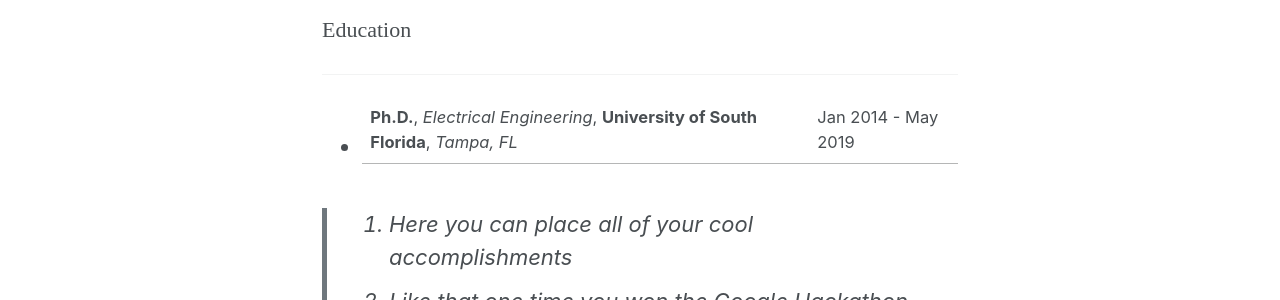
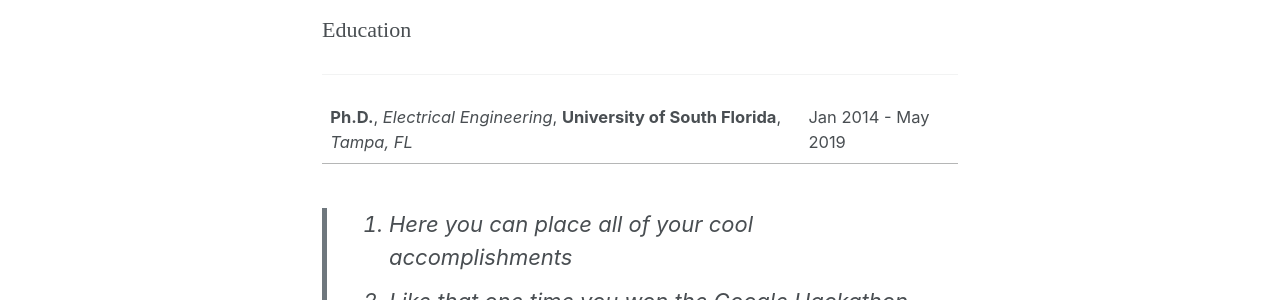
Before and after one commit to AsimMazin/Asimmazin.github.io, a Jekyll site: the page built from _pages/Resume.md, in a window 1280 px wide. Shown: the part 502-802 px from the top of the page. Built offline with Jekyll 4.4.1, drawn with Linux system fonts in a browser that asks for light colours; cached includes are drawn as plain includes; nearby versions of some CDN libraries.

Commit message:
New Modification

```diff
--- a/_pages/Resume.md
+++ b/_pages/Resume.md
@@ -14,7 +14,7 @@ permalink: /Resume/
 <br />
 - - - -
 
-- **Ph.D.**, *Electrical Engineering*, **University of South Florida**, *Tampa, FL*                    |             Jan 2014 - May 2019
+ **Ph.D.**, *Electrical Engineering*, **University of South Florida**, *Tampa, FL*                    |             Jan 2014 - May 2019
 
 > 1. Here you can place all of your cool accomplishments
 > 2. Like that one time you won the Google Hackathon
```
